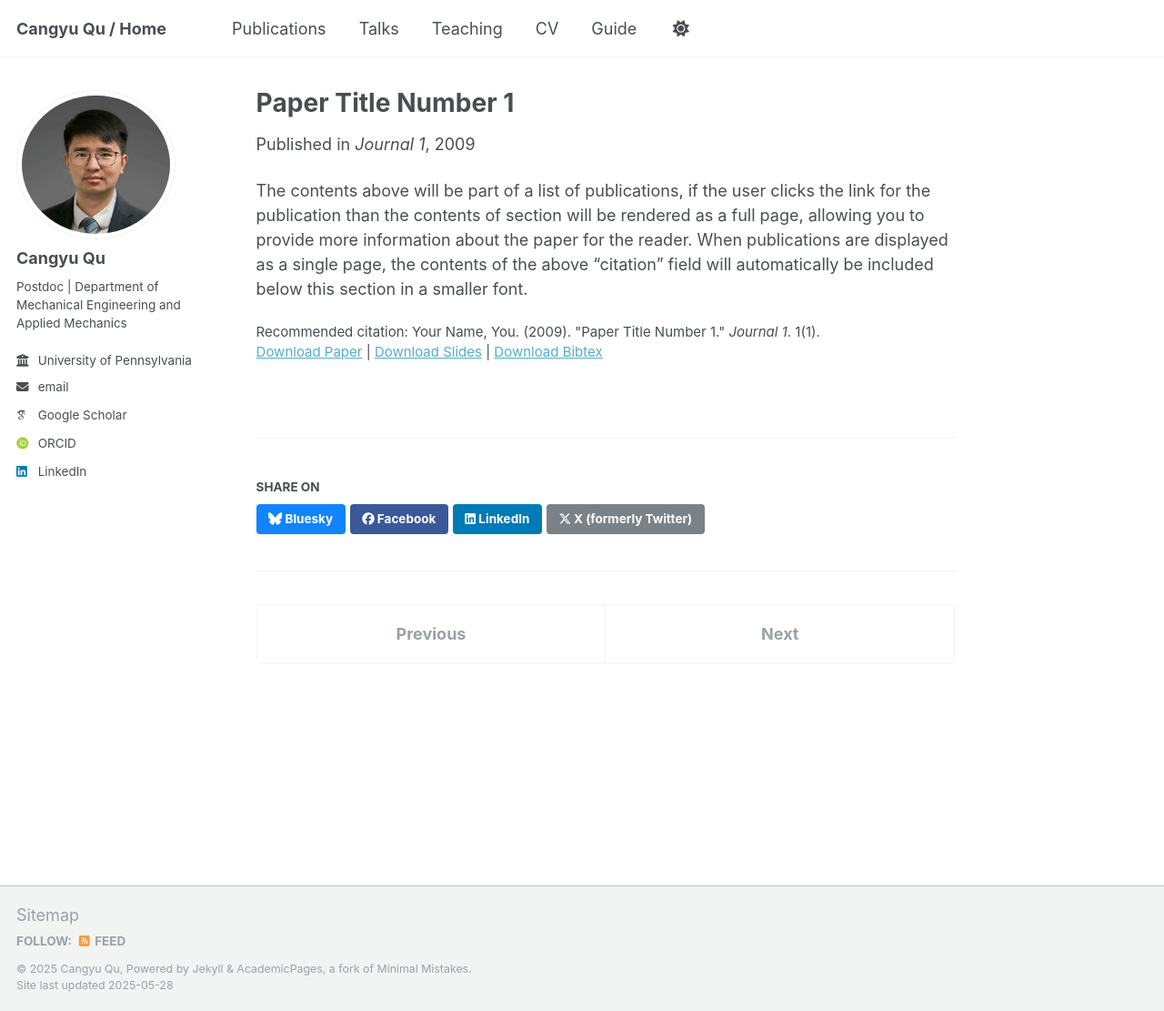
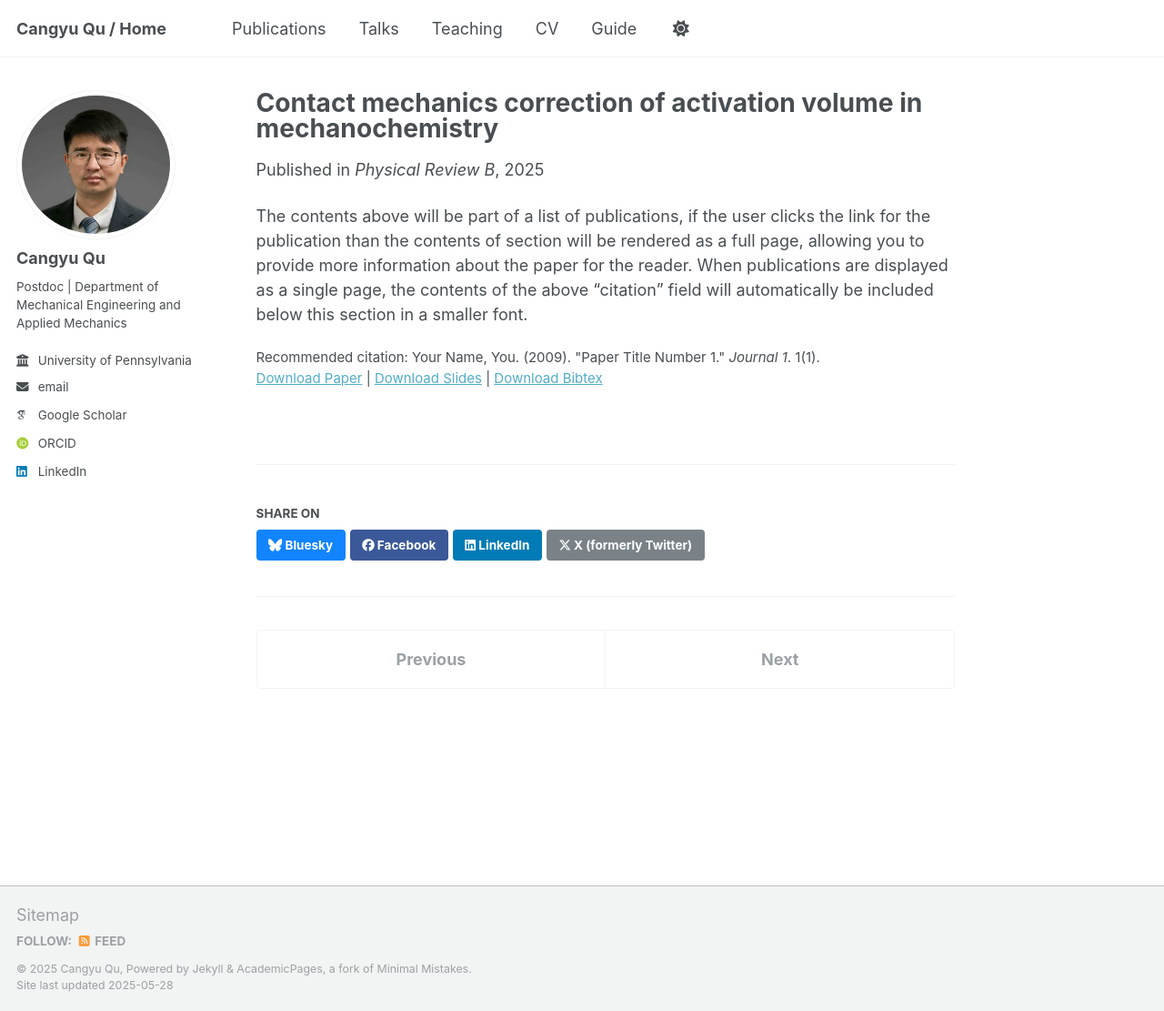
Before and after one commit to qucangyu/qucangyu.github.io, a Jekyll site: the page built from _publications/2009-10-01-paper-title-number-1.md, in a window 1280 px wide and 1111 px high. Shown: the whole window at 91% size. Built offline with Jekyll 4.4.1, drawn with Linux system fonts in a browser that asks for light colours; some web fonts are replaced.

Commit message:
Update 2009-10-01-paper-title-number-1.md

```diff
--- a/_publications/2009-10-01-paper-title-number-1.md
+++ b/_publications/2009-10-01-paper-title-number-1.md
@@ -1,13 +1,13 @@
 ---
-title: "Paper Title Number 1"
+title: "Contact mechanics correction of activation volume in mechanochemistry"
 collection: publications
 category: manuscripts
 permalink: /publication/2009-10-01-paper-title-number-1
-excerpt: 'This paper is about the number 1. The number 2 is left for future work.'
-date: 2009-10-01
-venue: 'Journal 1'
+excerpt: 'This paper is about Testing 1.'
+date: 2025-05-05
+venue: 'Physical Review B'
 slidesurl: 'http://academicpages.github.io/files/slides1.pdf'
-paperurl: 'http://academicpages.github.io/files/paper1.pdf'
+paperurl: 'https://journals.aps.org/prb/abstract/10.1103/PhysRevB.111.195405'
 bibtexurl: 'http://academicpages.github.io/files/bibtex1.bib'
 citation: 'Your Name, You. (2009). &quot;Paper Title Number 1.&quot; <i>Journal 1</i>. 1(1).'
 ---
```
